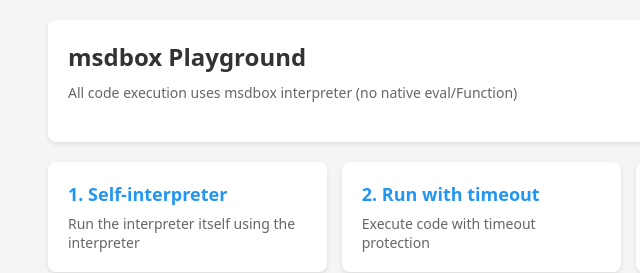
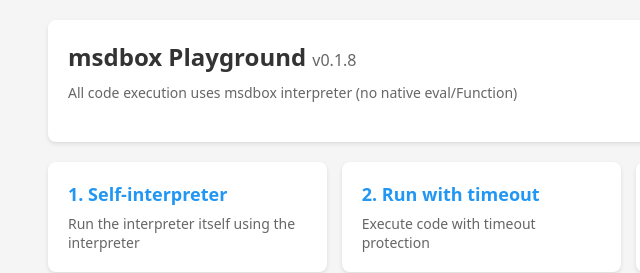
Before and after one commit to SteamedBread2333/mini-sandbox, a website: page playground/index.html in a window 1280 px wide. Shown: the top 273 px of the page, 12-652 px from the left. Drawn offline with Linux system fonts and the light colour scheme; a script that the page names is missing.

Commit message:
Update playground header to include version number v0.1.8

```diff
--- a/playground/index.html
+++ b/playground/index.html
@@ -188,7 +188,7 @@
 <body>
   <div class="container">
     <header>
-      <h1>msdbox Playground</h1>
+      <h1>msdbox Playground <span style="font-size: 16px; color: #666; font-weight: normal;">v0.1.8</span></h1>
       <p style="font-size: 14px; color: #666;">All code execution uses msdbox interpreter (no native eval/Function)</p>
       <div id="backBtn" style="display: none;">
         <button class="back-btn" onclick="showHome()">← Back to Home</button>
```
